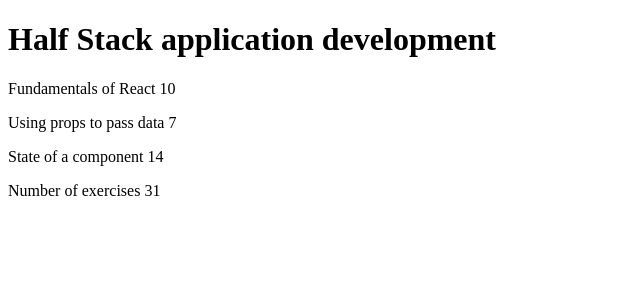
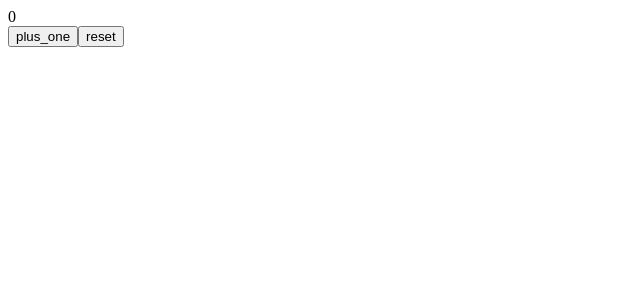
Before and after one commit to scot1l/full_stack_leaning, a React (Create React App) app in the folder part1/: page / in a window 1280 px wide. Shown: the top 300 px of the page, without its empty margins (0-640 px from the left). Built offline with nearby package versions, Linux system fonts and the light colour scheme.

Commit message:
finish 1c

```diff
--- a/part1/src/App.js
+++ b/part1/src/App.js
@@ -1,3 +1,5 @@
+import { useState } from 'react'
+
 const Header = (props) => {
   console.log(props)
   return (
@@ -11,7 +13,7 @@
   console.log(props)
   return (
     <p>
-      Number of exercises {props.total}
+      Number of exercises {props.parts.map(p => p.exercises).reduce((a, b) => a + b, 0)}
     </p>
   )
 }
@@ -28,30 +30,74 @@
   console.log(props)
   return (
     <>
-      <Part part={props.part[0]} exercises={props.exercises[0]}/>
-      <Part part={props.part[1]} exercises={props.exercises[1]}/>
-      <Part part={props.part[2]} exercises={props.exercises[2]}/>
+      <Part part={props.parts[0].name} exercises={props.parts[0].exercises} />
+      <Part part={props.parts[1].name} exercises={props.parts[1].exercises} />
+      <Part part={props.parts[2].name} exercises={props.parts[2].exercises} />
     </>
   )
 }
 
 
 const App = () => {
-  const course = 'Half Stack application development'
-  const part1 = 'Fundamentals of React'
-  const exercises1 = 10
-  const part2 = 'Using props to pass data'
-  const exercises2 = 7
-  const part3 = 'State of a component'
-  const exercises3 = 14
+  const course = {
+    name: 'Half Stack application development',
+    parts: [
+      {
+        name: 'Fundamentals of React',
+        exercises: 10
+      },
+      {
+        name: 'Using props to pass data',
+        exercises: 7
+      },
+      {
+        name: 'State of a component',
+        exercises: 14
+      }
+    ]
+  }
 
   return (
     <div>
-      <Header course={course}/>
-      <Content part={[part1, part2, part3]} exercises={[exercises1, exercises2, exercises3]}/>
-      <Total total={exercises1 + exercises2 + exercises3}/>
+      <Header course={course.name} />
+      <Content parts={course.parts} />
+      <Total parts={course.parts} />
     </div>
   )
 }
 
-export default App
+const Display = ({ counter }) => <div>{counter}</div>;
+
+
+const Button = ({ onClick, text }) => (
+  <button onClick={onClick}>
+    {text}
+  </button>
+)
+
+
+const App2 = (props) => {
+  const [counter, setCounter] = useState(0)
+
+  // setTimeout(
+  //   () => setCounter(counter + 1),
+  //   1000
+  // )
+
+  function handleClick() {
+    console.log("click plus");
+  }
+
+  const plus_one = () => setCounter(counter + 1);
+  const reset = () => setCounter(0);
+
+  return (
+    <div>
+      <Display counter={counter} />
+      <Button onClick={plus_one} text={"plus_one"} />
+      <Button onClick={reset} text={"reset"} />
+    </div>
+  )
+}
+
+export default App2
--- a/part1/src/index.js
+++ b/part1/src/index.js
@@ -2,5 +2,8 @@
 import ReactDOM from 'react-dom/client'
 
 import App from './App'
+import App2 from './App'
 
-ReactDOM.createRoot(document.getElementById('root')).render(<App />)
+let counter = 1
+
+ReactDOM.createRoot(document.getElementById('root')).render(<App2 counter={counter}/>)
```
